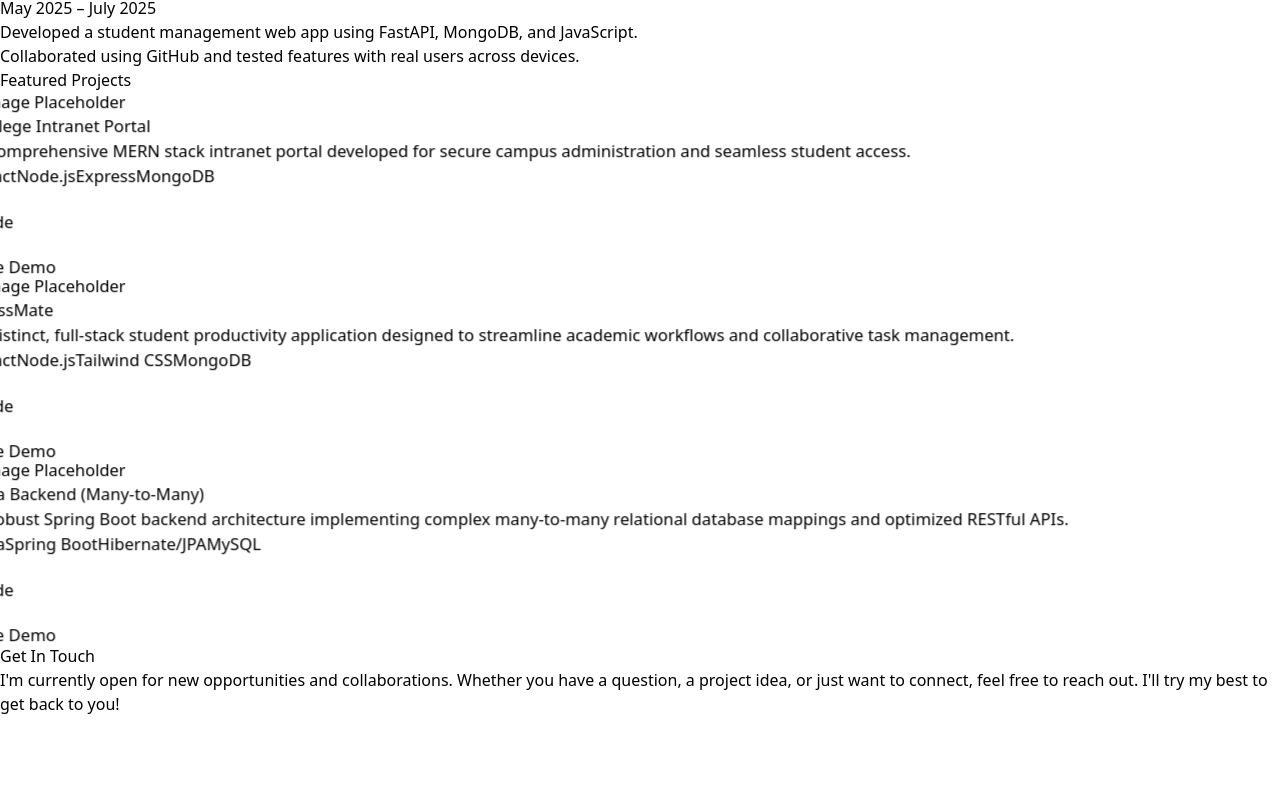
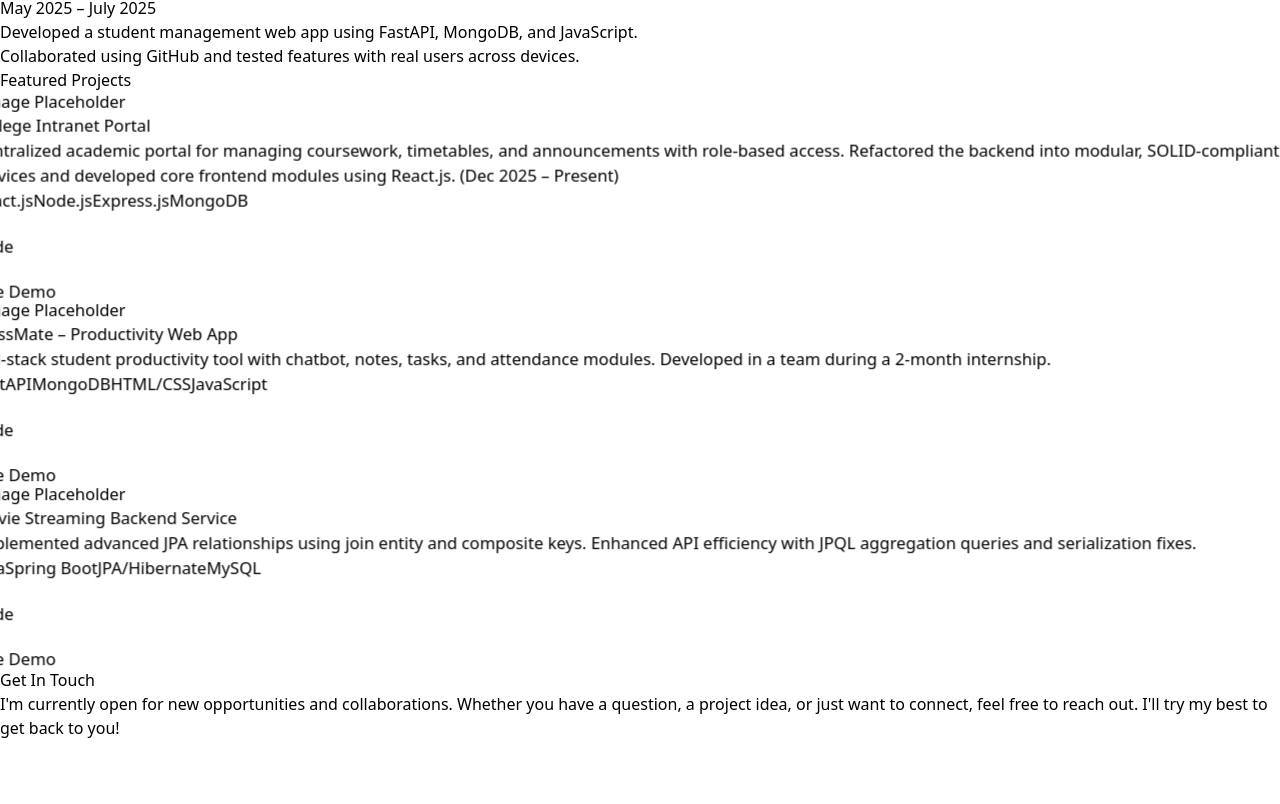
Before and after one commit to ganesh714/venkat-dev-portfolio, a React (Vite) app: page / in a window 1280 px wide. Shown: the part 2436-3240 px from the top of the page. Built offline with nearby package versions, Linux system fonts and the light colour scheme.

Commit message:
docs: update project descriptions and tech stacks for accuracy

```diff
--- a/src/components/Projects.jsx
+++ b/src/components/Projects.jsx
@@ -4,22 +4,22 @@ import { motion, useMotionValue, useSpring, useTransform } from 'framer-motion';
 const projects = [
   {
     title: 'College Intranet Portal',
-    description: 'A comprehensive MERN stack intranet portal developed for secure campus administration and seamless student access.',
-    techStack: ['React', 'Node.js', 'Express', 'MongoDB'],
+    description: 'Centralized academic portal for managing coursework, timetables, and announcements with role-based access. Refactored the backend into modular, SOLID-compliant services and developed core frontend modules using React.js. (Dec 2025 – Present)',
+    techStack: ['React.js', 'Node.js', 'Express.js', 'MongoDB'],
     github: '#',
     demo: '#'
   },
   {
-    title: 'ClassMate',
-    description: 'A distinct, full-stack student productivity application designed to streamline academic workflows and collaborative task management.',
-    techStack: ['React', 'Node.js', 'Tailwind CSS', 'MongoDB'],
+    title: 'ClassMate – Productivity Web App',
+    description: 'Full-stack student productivity tool with chatbot, notes, tasks, and attendance modules. Developed in a team during a 2-month internship.',
+    techStack: ['FastAPI', 'MongoDB', 'HTML/CSS', 'JavaScript'],
     github: '#',
     demo: '#'
   },
   {
-    title: 'Java Backend (Many-to-Many)',
-    description: 'A robust Spring Boot backend architecture implementing complex many-to-many relational database mappings and optimized RESTful APIs.',
-    techStack: ['Java', 'Spring Boot', 'Hibernate/JPA', 'MySQL'],
+    title: 'Movie Streaming Backend Service',
+    description: 'Implemented advanced JPA relationships using join entity and composite keys. Enhanced API efficiency with JPQL aggregation queries and serialization fixes.',
+    techStack: ['Java', 'Spring Boot', 'JPA/Hibernate', 'MySQL'],
     github: '#',
     demo: '#'
   }
```
